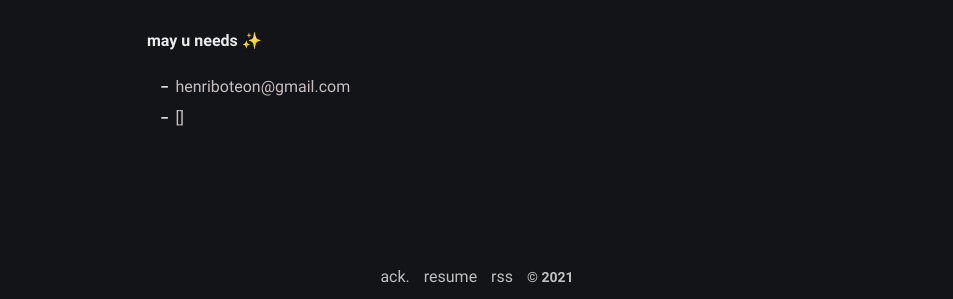
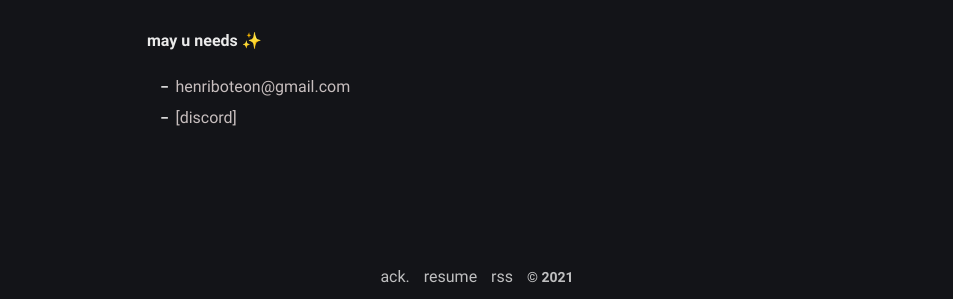
Before and after one commit to Pistachihen/pistachi.github.io, a Jekyll site: the page built from about.md, in a window 1280 px wide. Shown: the part 483-782 px from the top of the page, without its empty margins (163-1116 px from the left). Built offline with Jekyll 4.4.1, drawn with Linux system fonts in a browser that asks for light colours.

Commit message:
about.md: changed

```diff
--- a/about.md
+++ b/about.md
@@ -12,4 +12,4 @@ If you have a question about me or else, just reach me out.
 **may u needs ✨**
 
 - {{ site.author.email }}
-- []
+- [discord]
```
